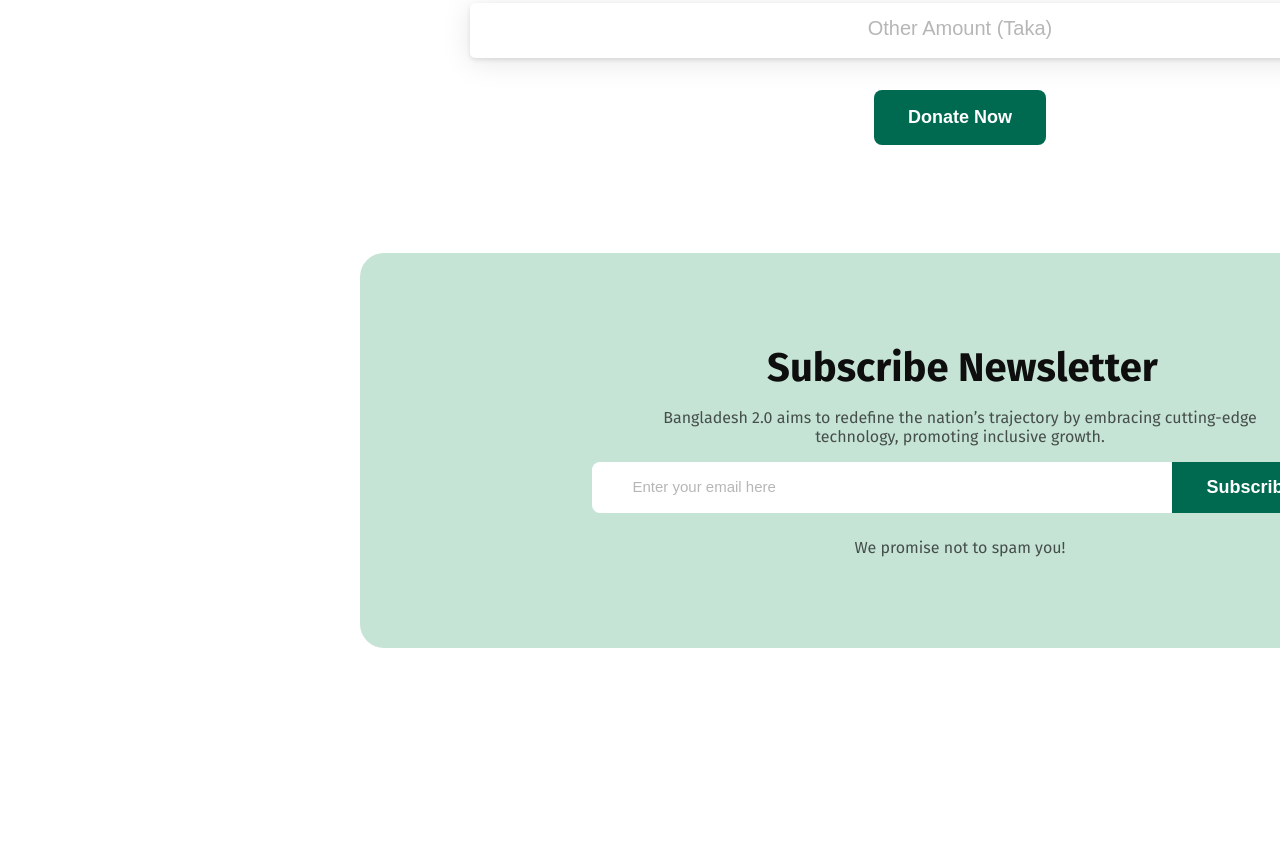
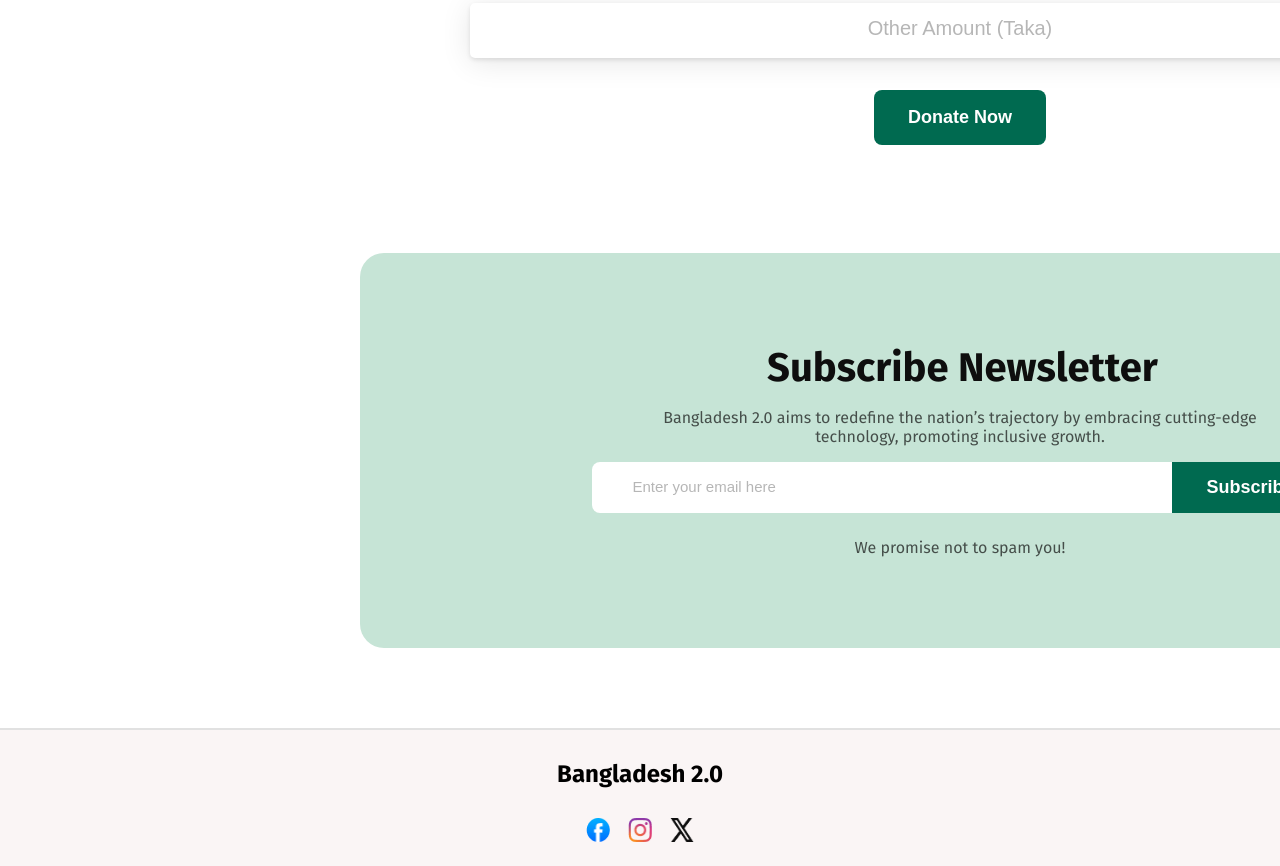
Before and after one commit to towfikur-rahman/assignment-shojib-repo, a plain HTML site: page index.html in a window 1280 px wide. Shown: the part 3347-4213 px from the top of the page. Before the commit the page ends 4075 px from the top, so only its background shows below. Drawn offline with Linux system fonts and the light colour scheme; files whose address does not match are found by name.

Commit message:
fifth commit

```diff
--- a/index.html
+++ b/index.html
@@ -210,6 +210,18 @@
     </main>
     <footer>
 
+        <p> <h2>Bangladesh 2.0</h2></p>
+        <div class="social-icons">
+            <a href="" target="_blank">
+                <img src="assets/facebook.png" alt="Facebook">
+            </a>
+            <a href="" target="_blank">
+                <img src="assets/instagram.png" alt="Instagram">
+            </a>
+            <a href="" target="_blank">
+                <img src="assets/x.png" alt="X">
+            </a>
+        </div>
     </footer>
 </body>
 </html>
--- a/style/style.css
+++ b/style/style.css
@@ -584,3 +584,29 @@
     font-size: 16px;
     font-weight: 400;
  }
+
+
+ footer {
+    text-align: center;
+    padding: 20px;
+    background-color: #faf5f5;
+    border-top: 2px solid #e1e1e1;
+}
+
+footer p {
+    font-size: 20px;
+    margin: 0;
+    padding-bottom: 10px;
+}
+
+.social-icons {
+    display: flex;
+    justify-content: center;
+    gap: 18px;
+}
+
+.social-icons a img {
+    width: 24px;
+    height: 24px;
+    margin-top: 20px;
+}
```
